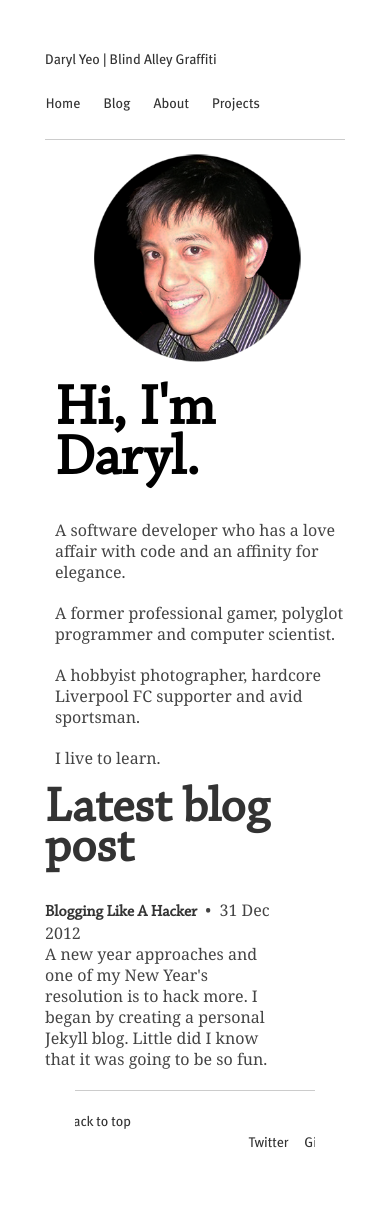
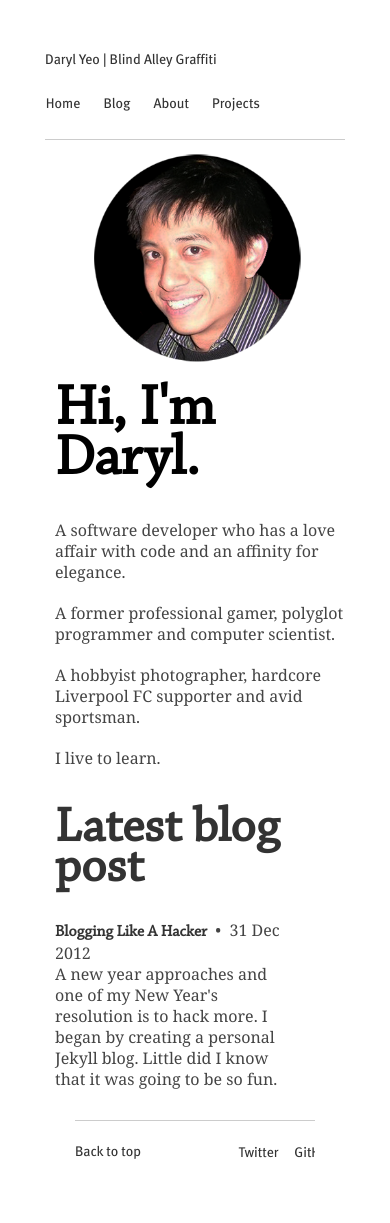
Before and after one commit to aacyun/jianxioy.github.com, a Jekyll site: the page built from index.html, in a window 390 px wide. Built offline with Jekyll 4.4.1, drawn with Linux system fonts in a browser that asks for light colours; Markdown is read by kramdown in place of the engine named in the settings; before the commit the page ends 1193 px from its top, so only the background shows below that.

Commit message:
Testing phone.

```diff
--- a/static/css/layout.css
+++ b/static/css/layout.css
@@ -246,6 +246,21 @@ a:hover {
 			bottom: 39px;
 			margin-bottom: 30px;
 		}
+		#latest {
+			position: relative;
+			top: 20px;
+			left: 10px;
+			padding-bottom: 30px;
+		}
+		.back-to-top {
+			position: relative;
+			left: 0;
+		}
+		.offsite-links {
+			position: relative;
+			left: 0;
+			bottom: 20px;
+		}
 	}
 
 
```
